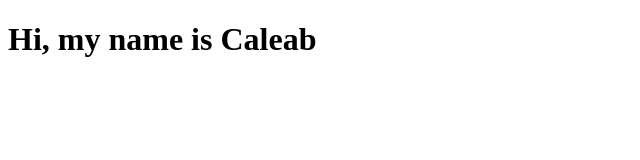
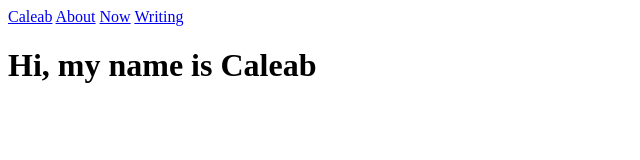
Before and after one commit to c4leab/caleab.com, a plain HTML site: page index.html in a window 1280 px wide. Shown: the whole page, without its empty margins (0-640 px from the left). Drawn offline with Linux system fonts and the light colour scheme.

Commit message:
Add navigation to future pages

```diff
--- a/index.html
+++ b/index.html
@@ -6,6 +6,12 @@
     <title>Caleab</title>
 </head>
 <body>
+    <nav>
+        <a href="./index.html">Caleab</a>
+        <a href="./pages/about">About</a>
+        <a href="./pages/now">Now</a>
+        <a href="./pages/writing">Writing</a>
+    </nav>
     <h1>Hi, my name is Caleab</h1>
 </body>
 </html>
```
